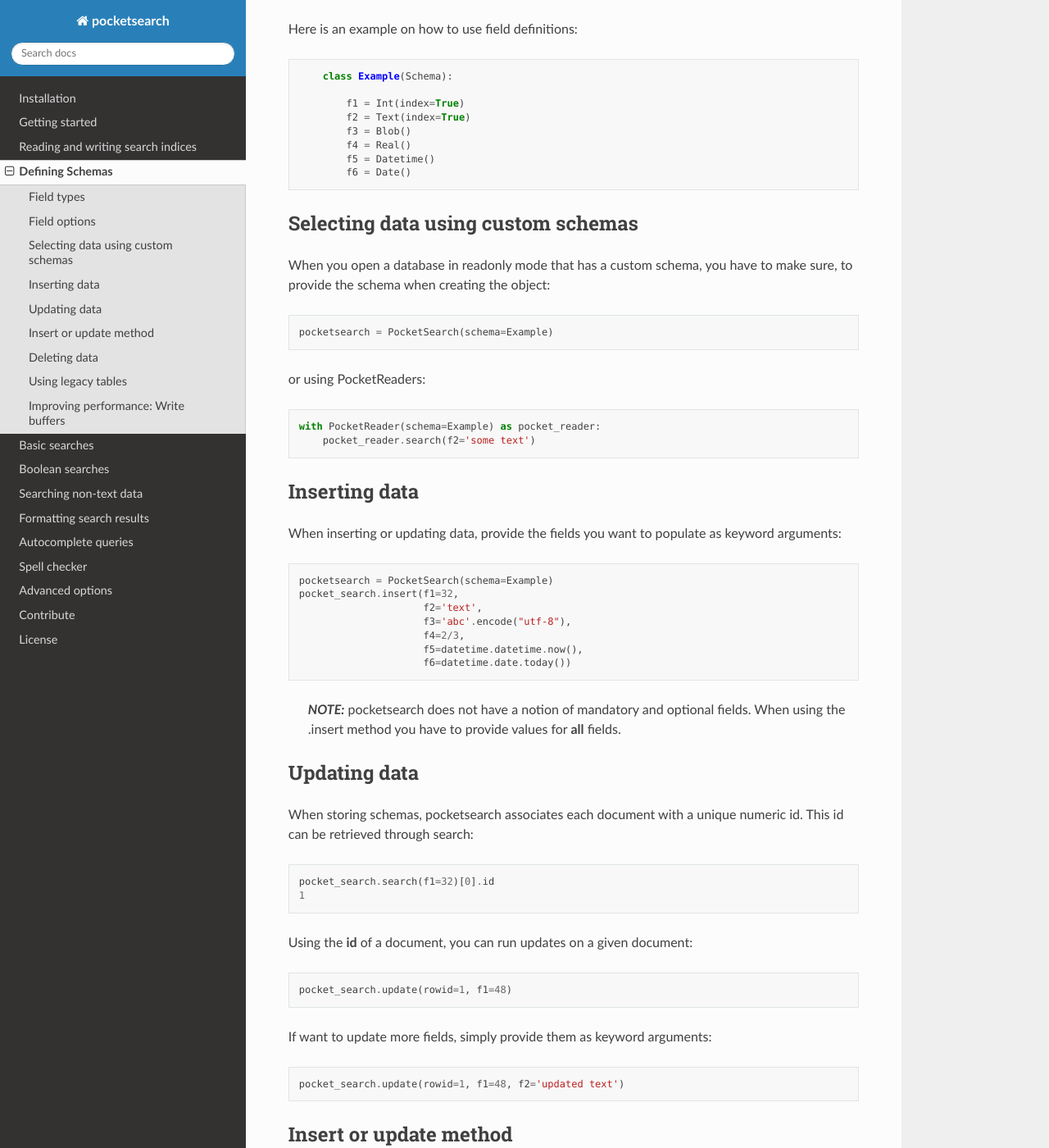
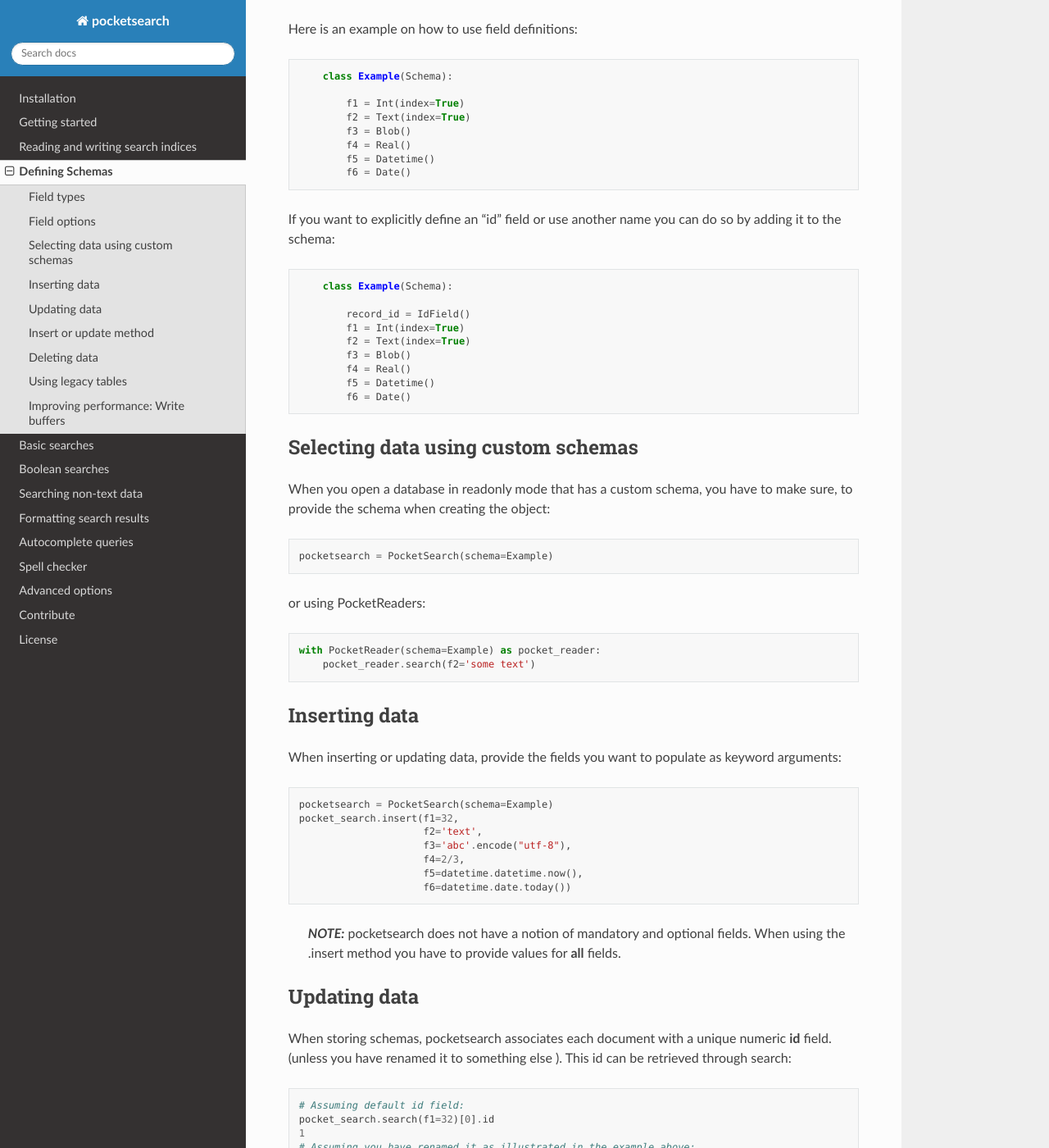
Before and after one commit to kaykay-dv/pocketsearch, a Sphinx documentation site: the page built from docs/schemas.md, in a window 1280 px wide and 1400 px high, scrolled down 1429 px. Shown: the whole window at 82% size. Built offline with Sphinx 7.4.7 and the Read the Docs theme 2.0.0, drawn with Linux system fonts in a browser that asks for light colours; some of the changed text lies outside the part shown.

Commit message:
Added documentation to #42

````diff
--- a/docs/schemas.md
+++ b/docs/schemas.md
@@ -66,6 +66,20 @@
         f6 = Date()
 ```
 
+If you want to explicitly define an "id" field or use another name you can do so by adding it to the schema:
+
+```Python
+    class Example(Schema):
+
+        record_id = IdField()
+        f1 = Int(index=True)
+        f2 = Text(index=True)
+        f3 = Blob()
+        f4 = Real()
+        f5 = Datetime()
+        f6 = Date()
+```
+
 ## Selecting data using custom schemas
 
 When you open a database in readonly mode that has a custom schema, you have to
@@ -103,10 +117,14 @@
 ## Updating data
 
 When storing schemas, pocketsearch associates each document with a unique numeric
-id. This id can be retrieved through search:
+**id** field. (unless you have renamed it to something else ). This id can be retrieved through search:
 
 ```Python
+# Assuming default id field:
 pocket_search.search(f1=32)[0].id
+1
+# Assuming you have renamed it as illustrated in the example above:
+pocket_search.search(f1=32)[0].record_id
 1
 ```
 
````
